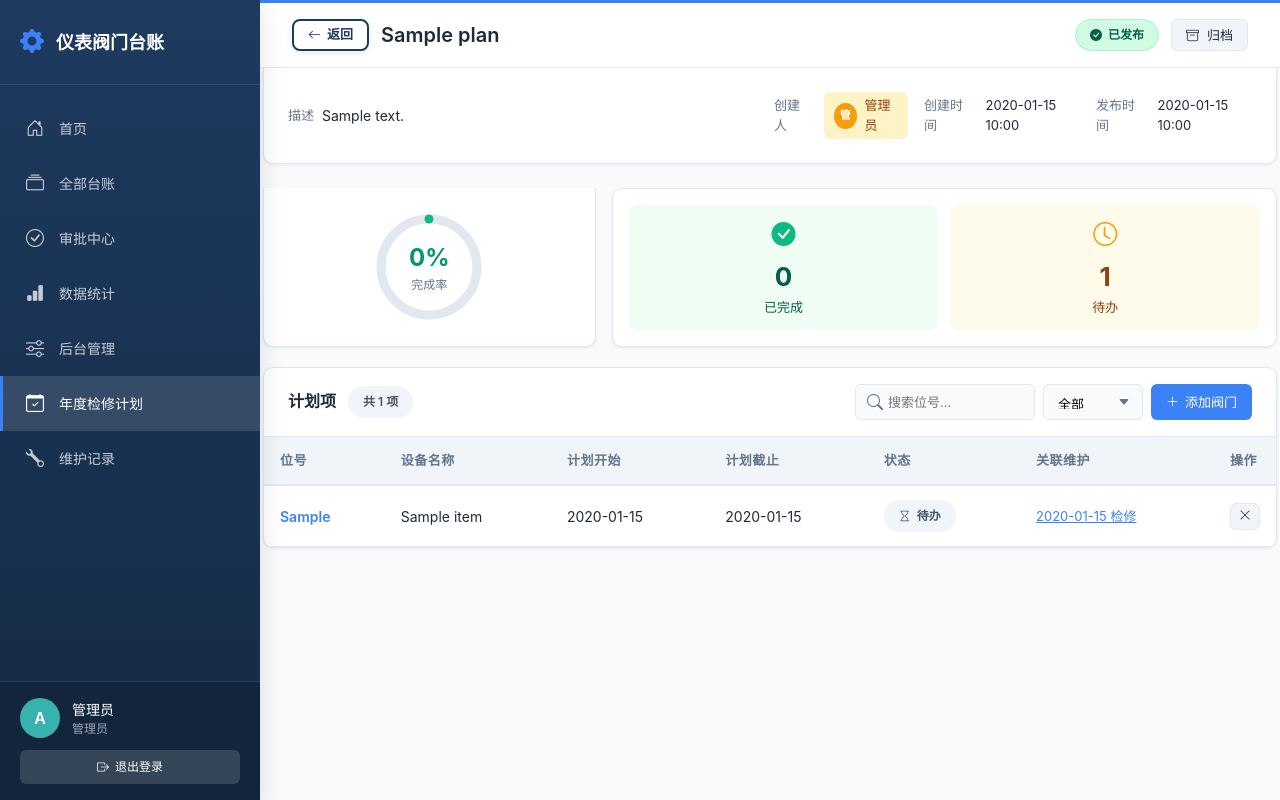
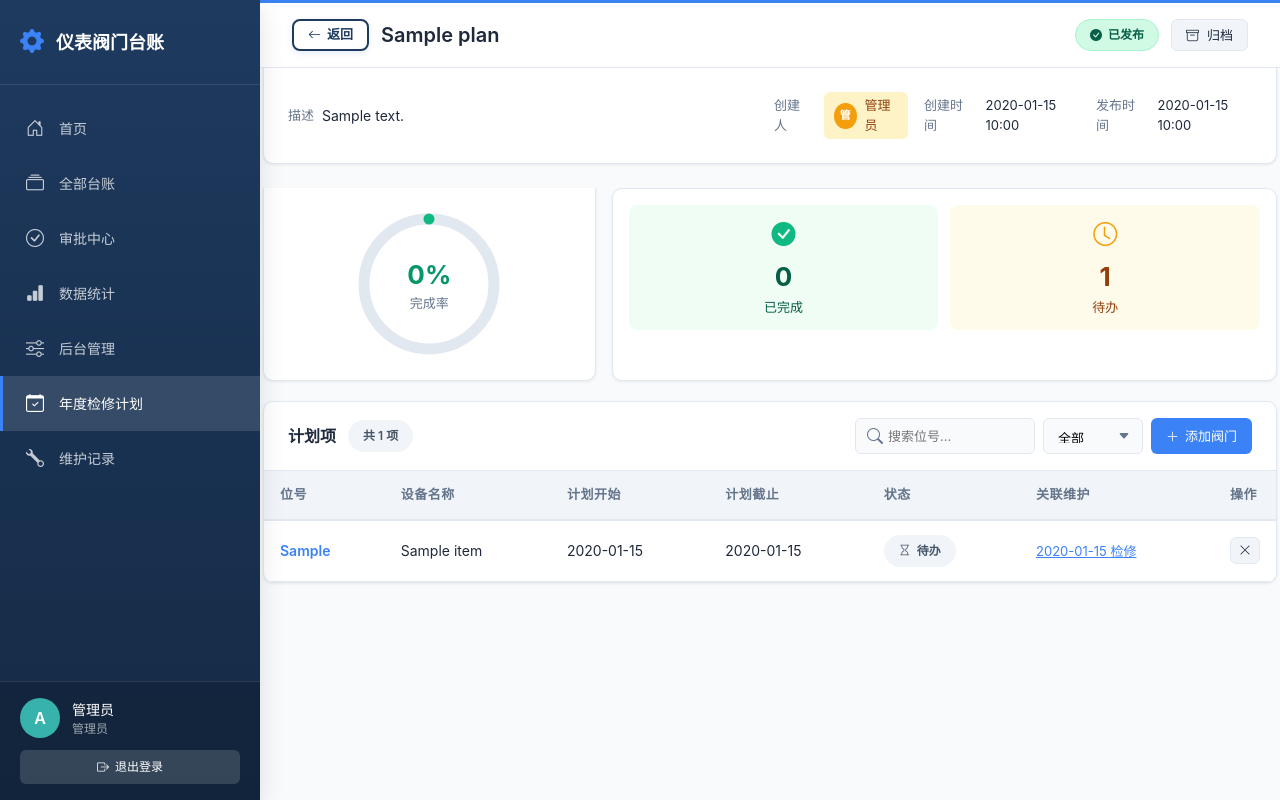
Before and after one commit to index-object/InstrumentValveLedgerSystem, a Flask app: page /plan/1 in a window 1280 px wide. Run offline with Flask 3, Linux system fonts and the light colour scheme; a user stored in the database is signed in; tables that the repository leaves empty hold one stand-in row (values such as "Sample post"); some libraries are stand-ins or nearby versions.

Commit message:
refine: enlarge progress chart to 160px within compact card

```diff
--- a/templates/plans/detail.html
+++ b/templates/plans/detail.html
@@ -88,11 +88,11 @@
   {% endif %}
   <div style="display: grid; grid-template-columns: 1fr 2fr; gap: 16px; margin-bottom: 20px;">
     <div class="cmp-card" style="padding: 16px; display: flex; flex-direction: column; align-items: center; justify-content: center;">
-      <div style="position: relative; width: 120px; height: 120px;">
-        <canvas id="progressChart" width="120" height="120"></canvas>
+      <div style="position: relative; width: 160px; height: 160px;">
+        <canvas id="progressChart" width="160" height="160"></canvas>
         <div style="position: absolute; top: 50%; left: 50%; transform: translate(-50%, -50%); text-align: center;">
-          <span style="font-size: 24px; font-weight: 700; color: #059669;">{{ '%.0f'|format(pct) }}%</span>
-          <div style="font-size: 12px; color: var(--color-text-muted);">完成率</div>
+          <span style="font-size: 26px; font-weight: 700; color: #059669;">{{ '%.0f'|format(pct) }}%</span>
+          <div style="font-size: 13px; color: var(--color-text-muted);">完成率</div>
         </div>
       </div>
     </div>
@@ -241,8 +241,8 @@
 (function(){
   var c = document.getElementById('progressChart');
   if(!c)return;
-  var ctx=c.getContext('2d'), x=60, y=60, r=48, sw=9;
-  ctx.clearRect(0,0,120,120);
+  var ctx=c.getContext('2d'), x=80, y=80, r=65, sw=11;
+  ctx.clearRect(0,0,160,160);
   ctx.beginPath(); ctx.arc(x,y,r,0,Math.PI*2); ctx.strokeStyle='#e2e8f0'; ctx.lineWidth=sw; ctx.stroke();
   var pct={{ pct/100 }};
   ctx.beginPath(); ctx.arc(x,y,r,-Math.PI/2,-Math.PI/2+Math.min(pct,1)*Math.PI*2);
```
